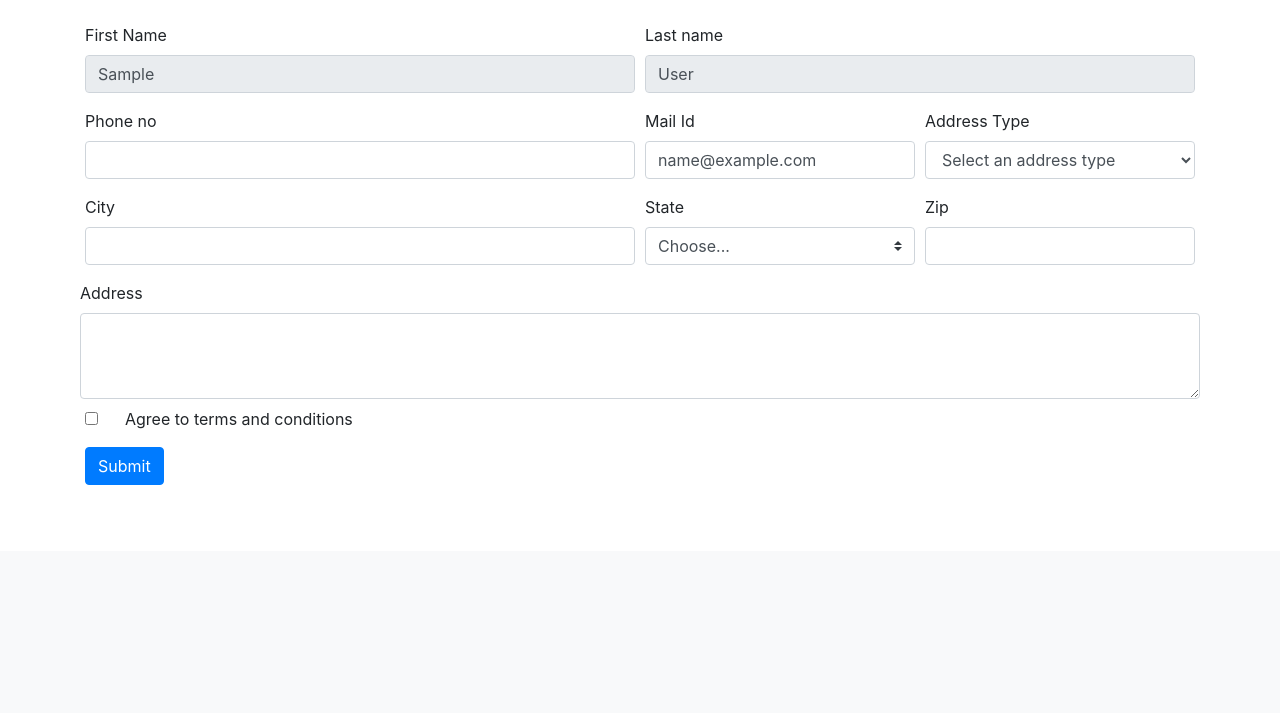
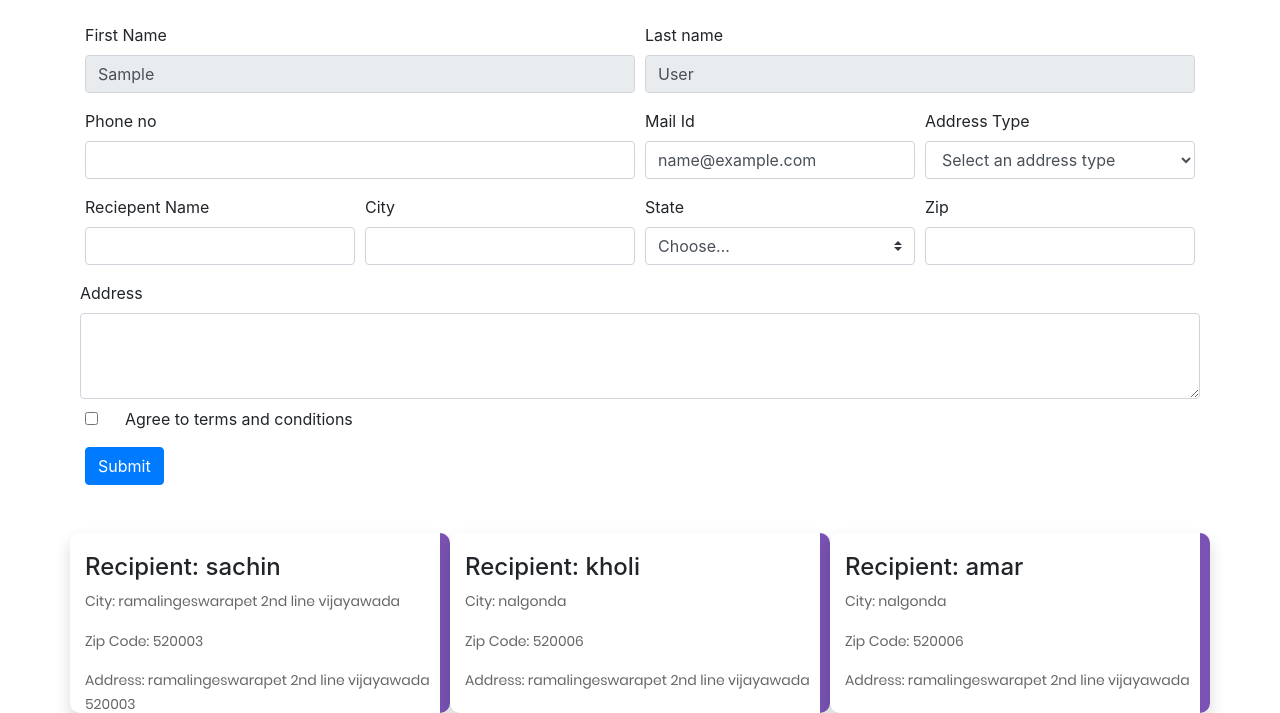
Before and after one commit to DT7Solutions/Raghavendra-onohoisting, a Django app: template myapp/templates/static_pages/profile.html in a window 1280 px wide. Shown: the part 249-962 px from the top of the page. Before the commit the page ends 734 px from the top, so only its background shows below. Run offline with Django 3.2, Linux system fonts and the light colour scheme; data comes from the database, SQL or seed files in the repository; both versions use the stored data as it was after the commit; tables that the repository leaves empty hold one stand-in row (values such as "Sample post"); the template is opened without the code that fills it: values that come from a table or form of the project are taken from there, most other values are stand-ins (such as "Sample title", 1, 10 or a date in 2020); some libraries are stand-ins or nearby versions.

Commit message:
17-08-23

```diff
--- a/myapp/ragavendra_store/admin.py
+++ b/myapp/ragavendra_store/admin.py
@@ -16,7 +16,7 @@ class AdminRegister(admin.ModelAdmin):
     list_display=('UserID','FirstName','LastName','EmailID','Phone','Password')
 
 class AdminProfile(admin.ModelAdmin):
-    list_display=('phonenumber','firstname','lastname','Address_type','email','city')
+    list_display=('phonenumber','firstname','lastname','Address_type','email','Reciepentname','city')
 
 
 def generate_invoice_pdf(modeladmin, request, queryset):
--- a/myapp/ragavendra_store/models.py
+++ b/myapp/ragavendra_store/models.py
@@ -56,10 +56,12 @@ class Orders(models.Model):
             return self.OrderID
 
 class User_info(models.Model):
+
     phonenumber = models.IntegerField()
     firstname = models.CharField(max_length=100)
     lastname = models.CharField(max_length=100)
     email = models.EmailField()
+    Reciepentname = models.CharField(max_length=100,null=True, blank=True)
     city = models.CharField(max_length=100,null=True, blank=True)
     state = models.CharField(max_length=100,null=True, blank=True)
     zip_code = models.CharField(max_length=10,null=True, blank=True)
@@ -68,7 +70,7 @@ class User_info(models.Model):
     userid = models.IntegerField(null=True, default=0)
 
     def __int__(self):
-        return self.phonenumber
+        return self.Reciepentname
 
 
 
--- a/myapp/ragavendra_store/urls.py
+++ b/myapp/ragavendra_store/urls.py
@@ -1,6 +1,7 @@
 from django.urls import path
 from django.conf import settings
 from django.conf.urls.static import static
+from django.contrib.auth import views as auth_views
 from ragavendra_store.views import home,createAccount,Updatepassword,editprofile,orders,logout,page_not_found_view
 urlpatterns = [
     path('',home,name="login"),
@@ -10,6 +11,11 @@ urlpatterns = [
     path('profile/',editprofile,name="profile"),
     path('logout/',logout,name="logout"),
     path('not_found/',page_not_found_view, name='not_found'),
+    path('password_reset/',auth_views.PasswordResetView.as_view(), name='password_reset'),
+    path('password_reset/done/',auth_views.PasswordResetDoneView.as_view(), name='password_reset_done'),
+    path('reset/<uidb64>/<token>/',auth_views.PasswordResetConfirmView.as_view(), name='password_reset_confirm'),
+    path('reset/done',auth_views.PasswordResetCompleteView.as_view(), name='password_reset_complete'),
+
     # path('4a6a2ee7-4431-4e22-9913-73930326f7f9',whatswebhook, name='whats_web_hook'),
 
 
--- a/myapp/static_files/css/style.css
+++ b/myapp/static_files/css/style.css
@@ -78,3 +78,52 @@
   .anchor-tag:hover {
     text-decoration: underline;
   }
+
+  /* profile card name  */
+  .card-name {
+    border-radius: 10px;
+    filter: drop-shadow(0 5px 10px 0 #ffffff);
+    width: 400px;
+    height: 180px;
+    background-color: #ffffff;
+    padding: 20px;
+    position: relative;
+    z-index: 0;
+    overflow: hidden;
+    transition: 0.6s ease-in;
+  }
+
+  .card-name::before {
+    content: "";
+    position: absolute;
+    z-index: -1;
+    top: -15px;
+    right: -15px;
+    background: #7952b3;
+    height:220px;
+    width: 25px;
+    border-radius: 32px;
+    transform: scale(1);
+    transform-origin: 50% 50%;
+    transition: transform 0.25s ease-out;
+  }
+
+  .card-name:hover::before{
+      transition-delay:0.2s ;
+
+    transform: scale(40);
+  }
+
+  .card-name:hover{
+      color: #ffffff!important;
+
+  }
+
+  .card-name p{
+      padding: 0px 0;
+  }
+
+  .card-name:hover p{
+    color:#ffffff;
+
+}
--- a/myapp/templates/static_pages/profile.html
+++ b/myapp/templates/static_pages/profile.html
@@ -42,7 +42,7 @@
 <div class="container mt-5 pt-5">
   <h1 class="text-center mb-5">Profile Details</h1>
 
-<form class="needs-validation" id="profile_data" method="POST" novalidate>
+<form class="needs-validation mb-5" id="profile_data" method="POST" novalidate>
   {% csrf_token %}
   {% if messages %}
   {% for mes in messages %}
@@ -98,13 +98,21 @@
       </div>
     </div>
   <div class="form-row">
-    <div class="col-md-6 mb-3">
+    <div class="col-md-3 mb-3">
+      <label for="validationCustom10">Reciepent Name </label>
+      <input type="text" class="form-control" id="reciepent_name" name="reciepent_name" required>
+      <div class="invalid-feedback">
+        Please provide a valid Reciepent Name
+      </div>
+    </div>
+    <div class="col-md-3 mb-3">
       <label for="validationCustom05">City</label>
       <input type="text" class="form-control" id="city" name="city" required>
       <div class="invalid-feedback">
         Please provide a valid city.
       </div>
     </div>
+
     <div class="col-md-3 mb-3">
       <label for="validationCustom06">State</label>
       <select class="custom-select" id="state" name="state" required>
@@ -146,6 +154,22 @@
   <button class="btn btn-primary" type="submit">Submit </button>
   {% endif %}
 </form>
+<!-- cards  -->
+
+<div class="row">
+  {% for profile in oUser_data %}
+  <div class="card-name shadow bg-rounded col-lg-4 col-12 col-md-6">
+      <h4>Recipient: {{ profile.Reciepentname }}</h4>
+      <p>City: {{ profile.city }}</p>
+      <p>Zip Code: {{ profile.zip_code }}</p>
+
+      <p>Address: {{ profile.address }}</p>
+  </div>
+  {% endfor %}
+</div>
+<!-- ... cards end  ... -->
+
+
 
 </div>
 
```
Also changed, not shown: myapp/myapp/settings.py (+9 -0 lines), myapp/ragavendra_store/views.py (+115 -16 lines), myapp/templates/static_pages/password_verfiy/password_reset_complete.html (added, +10 -0 lines), myapp/templates/static_pages/password_verfiy/password_reset_confirm.html (added, +19 -0 lines), myapp/templates/static_pages/password_verfiy/password_reset_done.html (added, +10 -0 lines), myapp/templates/static_pages/password_verfiy/password_reset_email.html (added, +9 -0 lines), myapp/templates/static_pages/password_verfiy/password_reset_form.html (added, +14 -0 lines), myapp/templates/static_pages/reset_password_email.html (added, +13 -0 lines), myapp/db.sqlite3, myapp/ragavendra_store/migrations/0006_user_info_reciepentname_alter_orders_date.py (added), myapp/ragavendra_store/migrations/0007_alter_orders_date.py (added).
